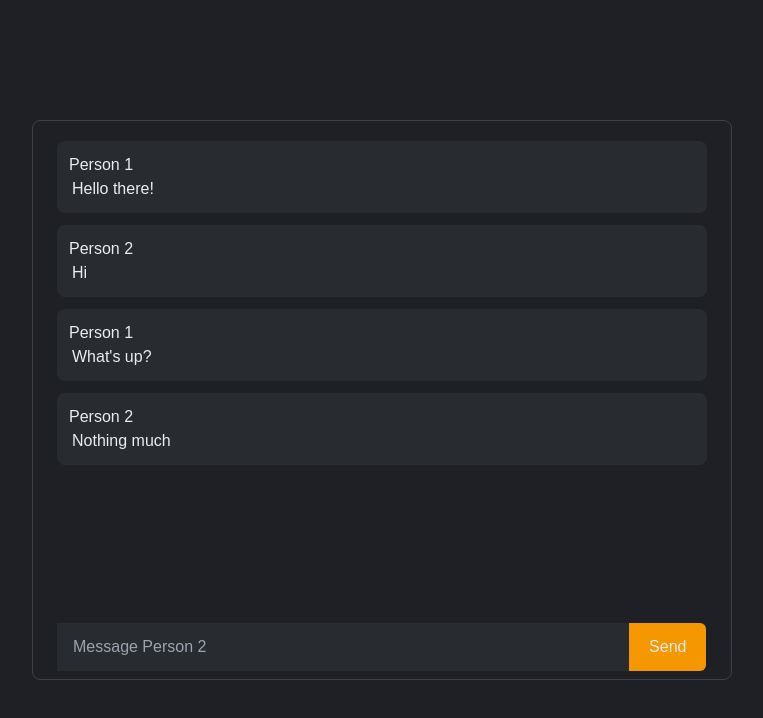
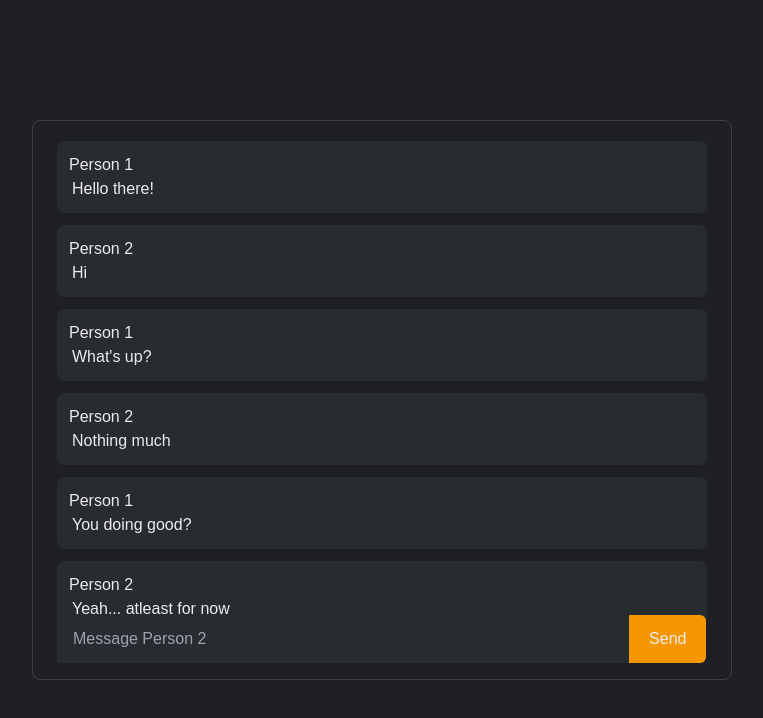
Before and after one commit to Humboorgir/Velocify-frontend, a Next.js app: page /app in a window 1280 px wide. Shown: the top 718 px of the page, without its empty margins (258-1021 px from the left). Built offline with nearby package versions, Linux system fonts and the light colour scheme.

Commit message:
create MessageInput component

```diff
--- /dev/null
+++ b/components/app/messageinput.js
@@ -0,0 +1,13 @@
+const MessageInput = () => {
+  return (
+    <form className="absolute bottom-4 flex w-[93%] flex-row">
+      <input
+        placeholder="Message Person 2"
+        className="w-[90%] bg-[#282b30] px-4"
+      />
+      <button className="w-[12%] rounded-r-md bg-yellowStrong p-3">Send</button>
+    </form>
+  );
+};
+
+export default MessageInput;
--- a/components/app/messages.js
+++ b/components/app/messages.js
@@ -1,6 +1,6 @@
 const Messages = ({ messages }) => {
   return (
-    <>
+    <div className="flex flex-col gap-3">
       {messages.map((message) => {
         return (
           <div className="flex flex-col rounded-lg bg-[#282b30] p-3">
@@ -9,7 +9,7 @@ const Messages = ({ messages }) => {
           </div>
         );
       })}
-    </>
+    </div>
   );
 };
 
--- a/pages/app.js
+++ b/pages/app.js
@@ -1,5 +1,5 @@
 import Messages from "@/components/app/messages";
-
+import MessageInput from "@/components/app/messageinput";
 const messages = [
   {
     author: "Person 1",
@@ -17,6 +17,14 @@ const messages = [
     author: "Person 2",
     content: "Nothing much",
   },
+  {
+    author: "Person 1",
+    content: "You doing good?",
+  },
+  {
+    author: "Person 2",
+    content: "Yeah... atleast for now",
+  },
 ];
 const App = () => {
   return (
@@ -26,15 +34,7 @@ const App = () => {
       <div className="relative flex h-[70vh] w-[min(90vw,700px)] flex-col gap-3 rounded-lg border border-neutral-700 px-6 py-5">
         <Messages messages={messages} />
         <div>
-          <form className="absolute bottom-2 flex w-[93%] flex-row">
-            <input
-              placeholder="Message Person 2"
-              className="w-[90%] bg-[#282b30] px-4"
-            />
-            <button className="w-[12%] rounded-r-md bg-yellowStrong p-3">
-              Send
-            </button>
-          </form>
+          <MessageInput />
         </div>
       </div>
     </div>
```
